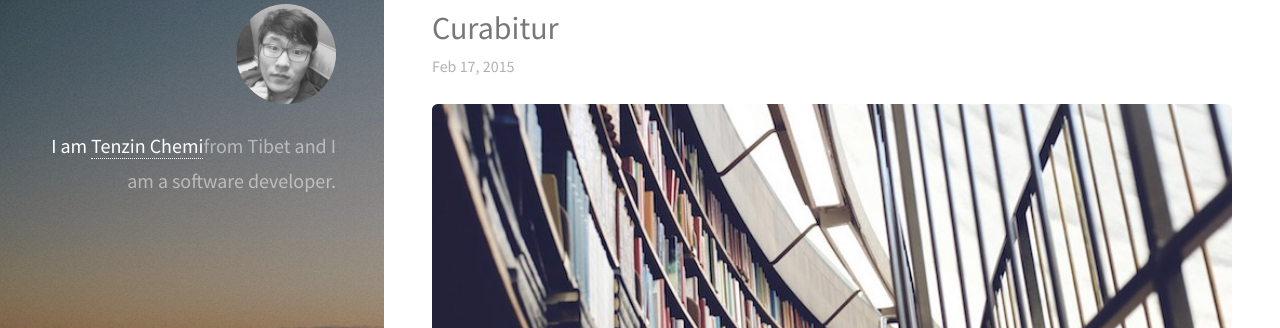
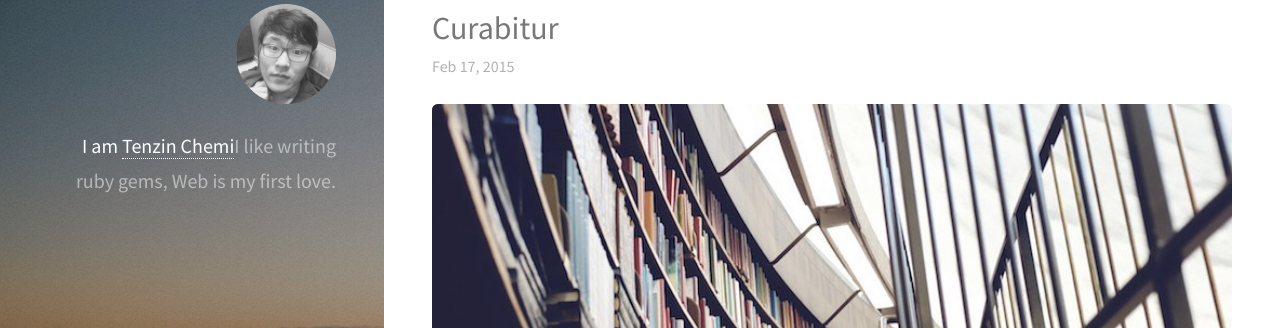
Before and after one commit to imechemi/deactivate-imechemi.github.io, a Jekyll site: the page built from index.html, in a window 1280 px wide. Shown: the part 92-420 px from the top of the page. Built offline with Jekyll 4.4.1, drawn with Linux system fonts in a browser that asks for light colours; nearby versions of some CDN libraries.

```diff
--- a/_layouts/default.html
+++ b/_layouts/default.html
@@ -26,7 +26,7 @@
 	<body id="top">
     <header id="header">
       <a href="{{ site.url }}" class="image avatar"><img class="editable" src="/images/avatar.jpg" alt="{{ site.author.name }}"></a>
-      <h1 class="editable"><strong>I am <a href="/">Tenzin Chemi</a></strong><br>from Tibet and <br>I am a software developer.<br></h1>
+      <h1 class="editable"><strong>I am <a href="/">Tenzin Chemi</a></strong><br>I like writing ruby gems, <br>Web is my first love.<br></h1>
     </header>
 
     {{ content }}
```
